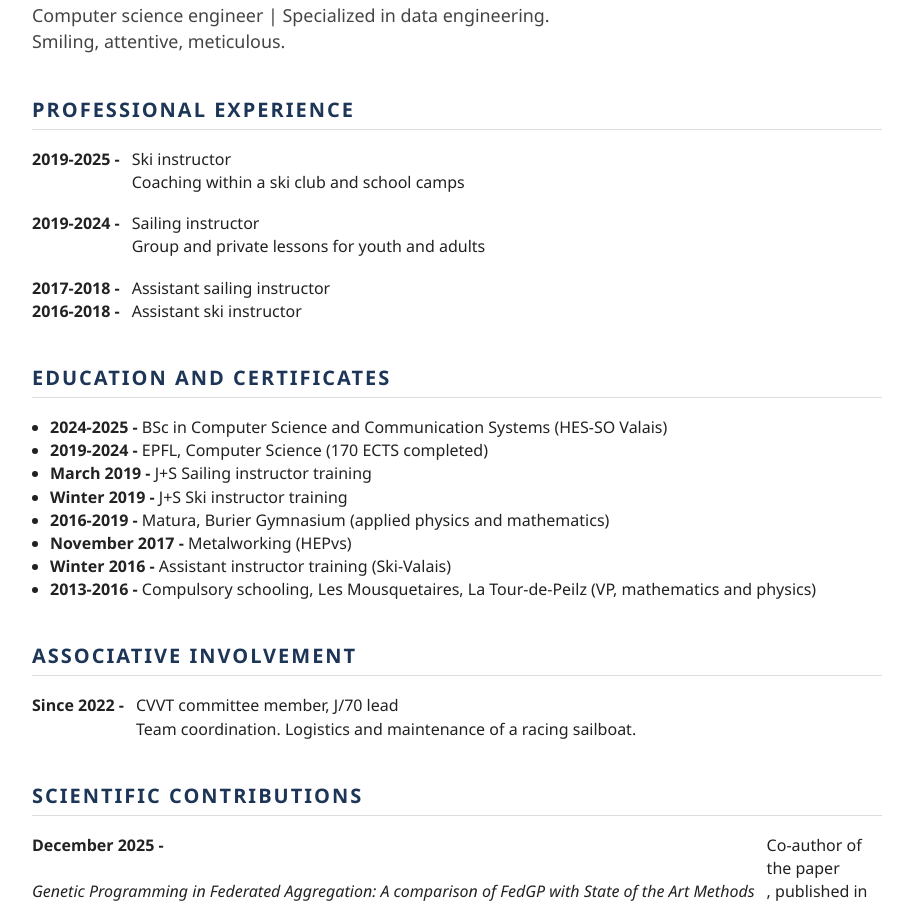
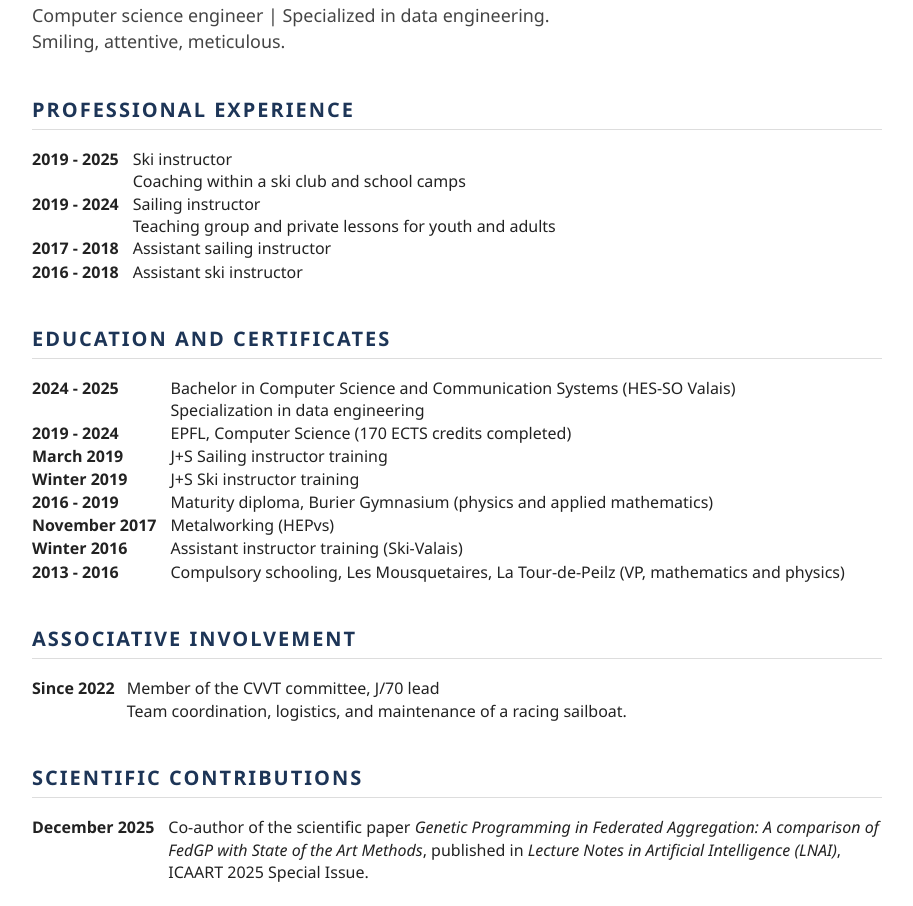
Before and after one commit to cemuelle/resume-muller_celien, a plain HTML site: page index.html in a window 1280 px wide. Shown: the part 306-1212 px from the top of the page, without its empty margins (183-1096 px from the left). Drawn offline with Linux system fonts and the light colour scheme.

Commit message:
alignement

```diff
--- a/index.html
+++ b/index.html
@@ -240,6 +240,25 @@
   white-space: nowrap;
 }
 
+.timeline {
+  display: grid;
+  grid-template-columns: max-content 1fr;
+  column-gap: 14px;
+  row-gap: 0px;
+  align-items: start;
+}
+
+.timeline-row {
+  display: contents;
+}
+
+.timeline-period {
+  white-space: nowrap;
+}
+
+.timeline-text {
+  line-height: 1.4;
+}
   </style>
 
 
@@ -340,8 +359,8 @@
       const lines = (section.items || []).map(x => `<div class="section">${x}</div>`).join('');
       return `${title}${lines}`;
     }
-    if (section.type === 'html') {
-      return `${title}<div class="section">${section.html || ''}</div>`;
+    if (section.type === 'section') {
+      return `${title}<div class="section">${section.text || ''}</div>`;
     }
     if (section.type === 'list') {
       const items = (section.items || [])
@@ -349,6 +368,15 @@
         .join('');
       return `${title}<ul>${items}</ul>`;
     }
+    if (section.type === 'timeline') {
+    const rows = (section.items || []).map(it =>
+      `<div class="timeline-row">
+        <div class="timeline-period"><b>${htmlEscape(it.period || '')}</b></div>
+        <div class="timeline-text">${it.text || ''}</div>
+      </div>`
+    ).join('');
+    return `${title}<div class="timeline">${rows}</div>`;
+  }
     return '';
   }
 
--- a/lang-en.json
+++ b/lang-en.json
@@ -6,7 +6,7 @@
   "photo": "cv_photo.jpg",
   "info": [
     { "label": "Mail", "value": "job+celien.muller@deverage.com", "type": "email" },
-    { "label": "Location", "value": "La Tour-de-Peilz, Suisse" },
+    { "label": "Location", "value": "La Tour-de-Peilz, Switzerland" },
     { "label": "Licenses", "value": "Category B, BE (trailer), sailing and motorboat" }
   ],
   "links": [
@@ -24,39 +24,79 @@
   "sections": [
     {
       "title": "Professional experience",
-      "type": "lines",
+      "type": "timeline",
       "items": [
-        "<b>2019-2025 - </b>Ski instructor<br>Coaching within a ski club and school camps",
-        "<b>2019-2024 - </b>Sailing instructor<br>Group and private lessons for youth and adults",
-        "<b>2017-2018 - </b>Assistant sailing instructor<br><b>2016-2018 - </b>Assistant ski instructor"
+        {
+          "period": "2019 - 2025",
+          "text": "Ski instructor<br>Coaching within a ski club and school camps"
+        },
+        {
+          "period": "2019 - 2024",
+          "text": "Sailing instructor<br>Teaching group and private lessons for youth and adults"
+        },
+        {
+          "period": "2017 - 2018",
+          "text": "Assistant sailing instructor"
+        },
+        {
+          "period": "2016 - 2018",
+          "text": "Assistant ski instructor"
+        }
       ]
     },
     {
       "title": "Education and certificates",
-      "type": "list",
+      "type": "timeline",
       "items": [
-        "<b>2024-2025 - </b>BSc in Computer Science and Communication Systems (HES-SO Valais)",
-        "<b>2019-2024 - </b>EPFL, Computer Science (170 ECTS completed)",
-        "<b>March 2019 - </b>J+S Sailing instructor training",
-        "<b>Winter 2019 - </b>J+S Ski instructor training",
-        "<b>2016-2019 - </b>Matura, Burier Gymnasium (applied physics and mathematics)",
-        "<b>November 2017 - </b>Metalworking (HEPvs)",
-        "<b>Winter 2016 - </b>Assistant instructor training (Ski-Valais)",
-        "<b>2013-2016 - </b>Compulsory schooling, Les Mousquetaires, La Tour-de-Peilz (VP, mathematics and physics)"
+        {
+          "period": "2024 - 2025",
+          "text": "Bachelor in Computer Science and Communication Systems (HES-SO Valais)<br>Specialization in data engineering"
+        },
+        {
+          "period": "2019 - 2024",
+          "text": "EPFL, Computer Science (170 ECTS credits completed)"
+        },
+        {
+          "period": "March 2019",
+          "text": "J+S Sailing instructor training"
+        },
+        {
+          "period": "Winter 2019",
+          "text": "J+S Ski instructor training"
+        },
+        {
+          "period": "2016 - 2019",
+          "text": "Maturity diploma, Burier Gymnasium (physics and applied mathematics)"
+        },
+        {
+          "period": "November 2017",
+          "text": "Metalworking (HEPvs)"
+        },
+        {
+          "period": "Winter 2016",
+          "text": "Assistant instructor training (Ski-Valais)"
+        },
+        {
+          "period": "2013 - 2016",
+          "text": "Compulsory schooling, Les Mousquetaires, La Tour-de-Peilz (VP, mathematics and physics)"
+        }
       ]
     },
     {
       "title": "Associative involvement",
       "type": "lines",
       "items": [
-        "<b>Since 2022 - </b>CVVT committee member, J/70 lead<br>Team coordination. Logistics and maintenance of a racing sailboat."
+        "<b>Since 2022</b> Member of the CVVT committee, J/70 lead<br>Team coordination, logistics, and maintenance of a racing sailboat."
       ]
     },
     {
       "title": "Scientific contributions",
-      "type": "lines",
+      "type": "timeline",
       "items": [
-        "<b>December 2025 - </b>Co-author of the paper <i>Genetic Programming in Federated Aggregation: A comparison of FedGP with State of the Art Methods</i>, published in <i>Lecture Notes in Artificial Intelligence (LNAI)</i>, ICAART 2025 special issue."
+        {
+          "period": "December 2025",
+          "text": "Co-author of the scientific paper <i>Genetic Programming in Federated Aggregation: A comparison of FedGP with State of the Art Methods</i>, published in <i>Lecture Notes in Artificial Intelligence (LNAI)</i>, ICAART 2025 Special Issue."
+        }
       ]
     },
     {
@@ -82,8 +122,8 @@
     },
     {
       "title": "Interests",
-      "type": "html",
-      "html": "Sailing (racing), skiing, 3D printing."
+      "type": "section",
+      "text": "Sailing (racing), skiing, 3D printing."
     }
   ],
   "footer": "© 2025 Célien Muller. All rights reserved.",
```
Also changed, not shown: lang-fr.json (+48 -19 lines).
